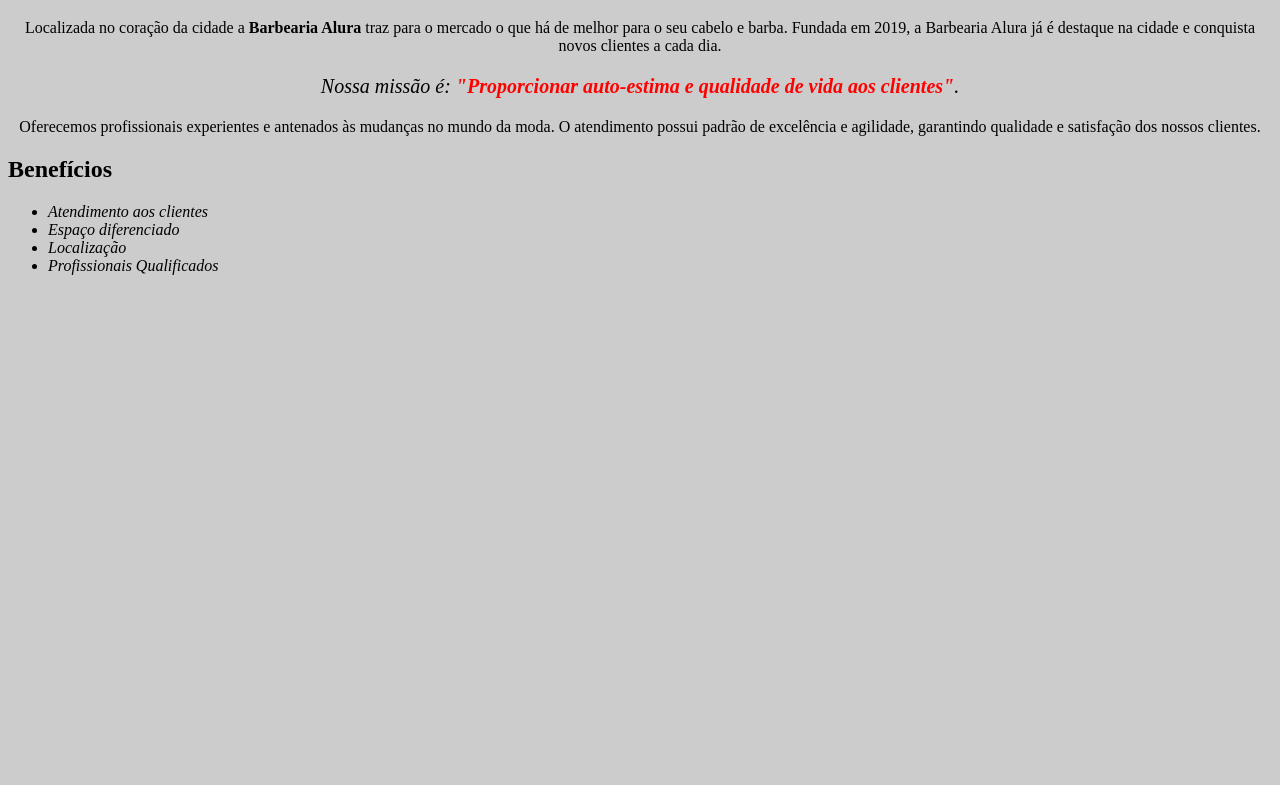
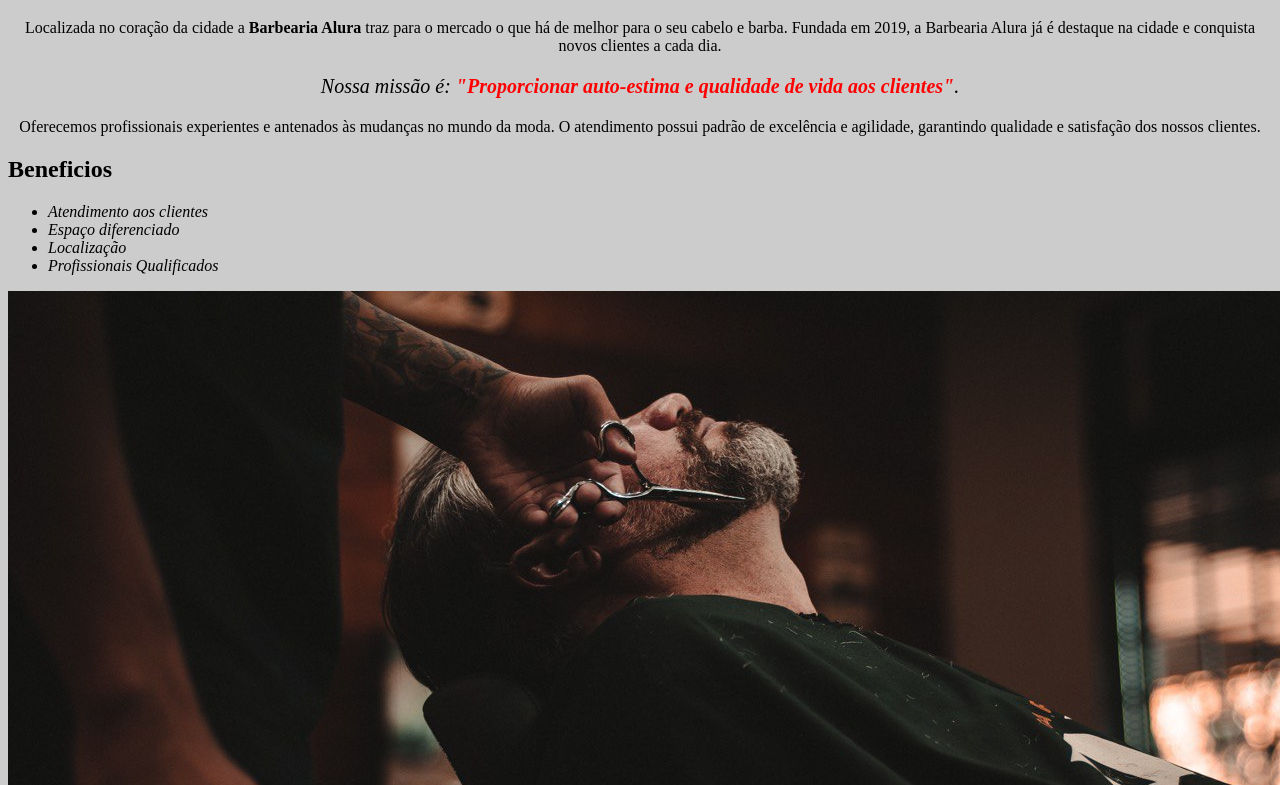
Before and after one commit to MagicalBR/Repositorio-2, a plain HTML site: page index.html in a window 1280 px wide. Shown: the part 547-1332 px from the top of the page. Before the commit the page ends 838 px from the top, so only its background shows below. Drawn offline with Linux system fonts and the light colour scheme.

Commit message:
Update index.html

```diff
--- a/index.html
+++ b/index.html
@@ -7,7 +7,7 @@
 	</head>
 	<body>
 		<img id="banner" src="banner.jpg">
-		<div>
+		<div class="principal">
 			<h1>Sobre a Barbearia Alura</h1>
 
 			<p>Localizada no coração da cidade a <strong>Barbearia Alura</strong> traz para o mercado o que há de melhor para o seu cabelo e barba. Fundada em 2019, a Barbearia Alura já é destaque na cidade e conquista novos clientes a cada dia.</p>
@@ -15,8 +15,11 @@
 			<p id="missao"><em>Nossa missão é: <strong>"Proporcionar auto-estima e qualidade de vida aos clientes"</strong>.</em></p>
 
 			<p>Oferecemos profissionais experientes e antenados às mudanças no mundo da moda. O atendimento possui padrão de excelência e agilidade, garantindo qualidade e satisfação dos nossos clientes.</p>
+		</div>
 
-    	<h2>Benefícios</h2>
+		<div class="Beneficios">
+
+    		<h2>Beneficios</h2>
 
 	    	<ul>
 	    		<li class="itens">Atendimento aos clientes</li>
@@ -24,5 +27,7 @@
 	    		<li class="itens">Localização</li>
 	    		<li class="itens">Profissionais Qualificados</li>
 	    	</ul>
+	    	<img src="Beneficios.jpg" class="imagembeneficios">
+   		 </div>
 	</body>
 </html>
```
Lines whose indentation alone changed are shown as unchanged.
